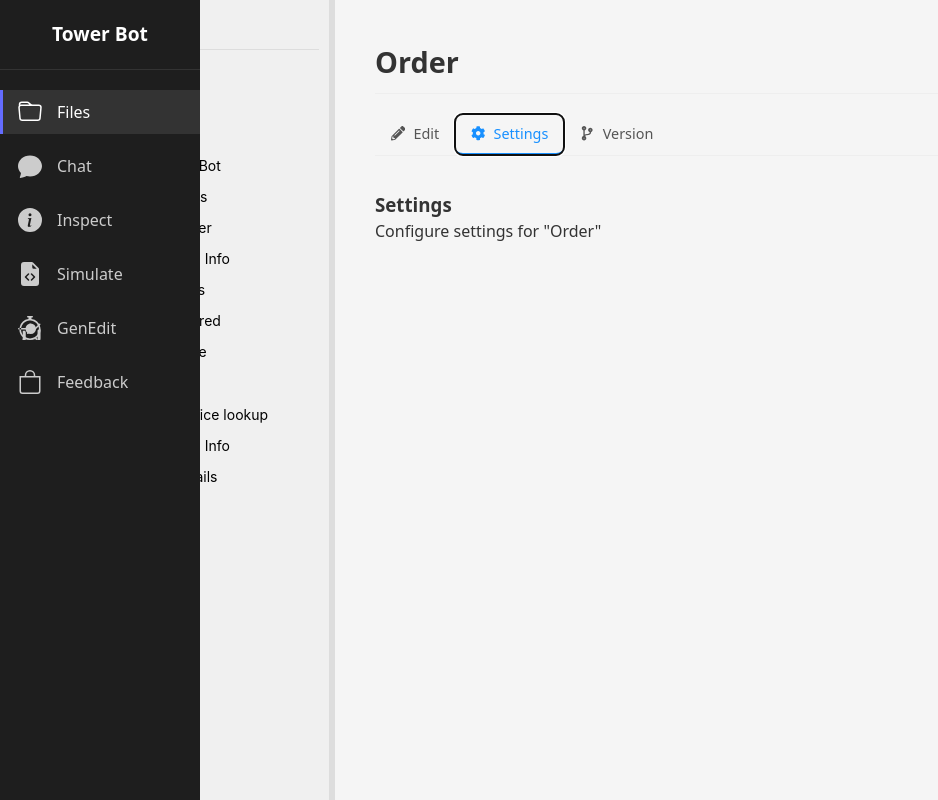
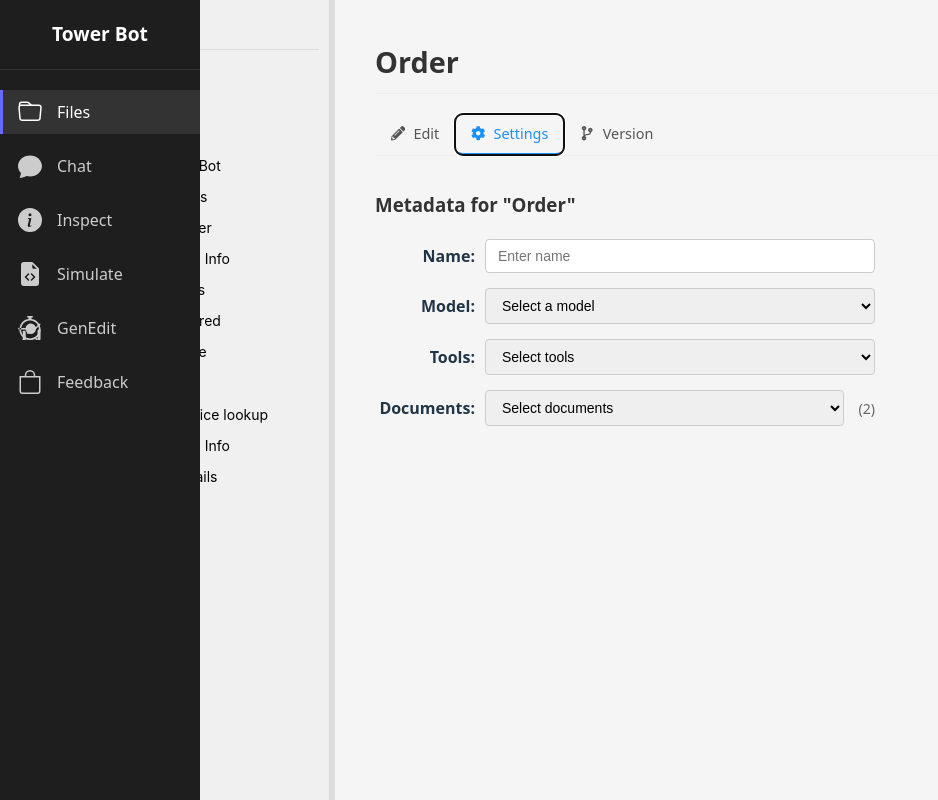
Before and after one commit to connor-distyl/distillery-fe-sketch, a React (Vite) app: page /workspace in a window 1280 px wide. Both pictures are taken after a click on the button "Settings". Shown: the whole page, without its empty margins (0-938 px from the left). Built offline with nearby package versions, Linux system fonts and the light colour scheme.

Commit message:
tabs as separate components and settings prototype

```diff
--- a/src/pages/WorkspacePage/ContentPanel.tsx
+++ b/src/pages/WorkspacePage/ContentPanel.tsx
@@ -1,5 +1,6 @@
 import React, { useState } from 'react';
 import { FaPencilAlt, FaCog, FaCodeBranch } from 'react-icons/fa';
+import { EditTab, SettingsTab, VersionTab } from './tabs';
 import './ContentPanel.css';
 
 type TabType = 'edit' | 'settings' | 'version';
@@ -14,26 +15,11 @@ const ContentPanel: React.FC<ContentPanelProps> = ({ selectedFile = 'Order' }) =
   const renderTabContent = () => {
     switch (activeTab) {
       case 'edit':
-        return (
-          <div className="tab-content">
-            <h3>Edit Mode</h3>
-            <p>This is where you would edit the content of "{selectedFile}"</p>
-          </div>
-        );
+        return <EditTab selectedFile={selectedFile} />;
       case 'settings':
-        return (
-          <div className="tab-content">
-            <h3>Settings</h3>
-            <p>Configure settings for "{selectedFile}"</p>
-          </div>
-        );
+        return <SettingsTab selectedFile={selectedFile} />;
       case 'version':
-        return (
-          <div className="tab-content">
-            <h3>Version History</h3>
-            <p>View and manage versions of "{selectedFile}"</p>
-          </div>
-        );
+        return <VersionTab selectedFile={selectedFile} />;
       default:
         return null;
     }
--- /dev/null
+++ b/src/pages/WorkspacePage/tabs/EditTab.tsx
@@ -0,0 +1,16 @@
+import React from 'react';
+
+interface EditTabProps {
+  selectedFile: string;
+}
+
+const EditTab: React.FC<EditTabProps> = ({ selectedFile }) => {
+  return (
+    <div className="tab-content">
+      <h3>Edit Mode</h3>
+      <p>This is where you would edit the content of "{selectedFile}"</p>
+    </div>
+  );
+};
+
+export default EditTab;
--- /dev/null
+++ b/src/pages/WorkspacePage/tabs/SettingsTab.css
@@ -0,0 +1,38 @@
+.settings-tab {
+  padding: 20px;
+}
+
+.metadata-form {
+  display: flex;
+  flex-direction: column;
+  gap: 15px;
+  max-width: 500px;
+  margin-top: 20px;
+}
+
+.metadata-field {
+  display: flex;
+  align-items: center;
+  gap: 10px;
+}
+
+.metadata-field label {
+  min-width: 100px;
+  font-weight: 600;
+  text-align: right;
+}
+
+.metadata-field input,
+.metadata-field select {
+  flex: 1;
+  padding: 8px 12px;
+  border: 1px solid #ccc;
+  border-radius: 4px;
+  font-size: 14px;
+}
+
+.document-count {
+  margin-left: 5px;
+  color: #666;
+  font-size: 14px;
+}
--- /dev/null
+++ b/src/pages/WorkspacePage/tabs/SettingsTab.tsx
@@ -0,0 +1,85 @@
+import React, { useState } from 'react';
+import './SettingsTab.css';
+
+interface SettingsTabProps {
+  selectedFile: string;
+}
+
+const SettingsTab: React.FC<SettingsTabProps> = ({ selectedFile }) => {
+  const [metadata, setMetadata] = useState({
+    name: '',
+    model: '',
+    tools: '',
+    documents: ''
+  });
+
+  const handleInputChange = (field: string, value: string) => {
+    setMetadata({
+      ...metadata,
+      [field]: value
+    });
+  };
+
+  return (
+    <div className="tab-content settings-tab">
+      <h3>Metadata for "{selectedFile}"</h3>
+
+      <div className="metadata-form">
+        <div className="metadata-field">
+          <label htmlFor="name">Name:</label>
+          <input
+            type="text"
+            id="name"
+            value={metadata.name}
+            onChange={(e) => handleInputChange('name', e.target.value)}
+            placeholder="Enter name"
+          />
+        </div>
+
+        <div className="metadata-field">
+          <label htmlFor="model">Model:</label>
+          <select
+            id="model"
+            value={metadata.model}
+            onChange={(e) => handleInputChange('model', e.target.value)}
+          >
+            <option value="">Select a model</option>
+            <option value="model1">Model 1</option>
+            <option value="model2">Model 2</option>
+            <option value="model3">Model 3</option>
+          </select>
+        </div>
+
+        <div className="metadata-field">
+          <label htmlFor="tools">Tools:</label>
+          <select
+            id="tools"
+            value={metadata.tools}
+            onChange={(e) => handleInputChange('tools', e.target.value)}
+          >
+            <option value="">Select tools</option>
+            <option value="tool1">Tool 1</option>
+            <option value="tool2">Tool 2</option>
+            <option value="tool3">Tool 3</option>
+          </select>
+        </div>
+
+        <div className="metadata-field">
+          <label htmlFor="documents">Documents:</label>
+          <select
+            id="documents"
+            value={metadata.documents}
+            onChange={(e) => handleInputChange('documents', e.target.value)}
+          >
+            <option value="">Select documents</option>
+            <option value="doc1">Document 1</option>
+            <option value="doc2">Document 2</option>
+          </select>
+          <span className="document-count">(2)</span>
+        </div>
+      </div>
+    </div>
+  );
+};
+
+export default SettingsTab;
--- /dev/null
+++ b/src/pages/WorkspacePage/tabs/VersionTab.tsx
@@ -0,0 +1,16 @@
+import React from 'react';
+
+interface VersionTabProps {
+  selectedFile: string;
+}
+
+const VersionTab: React.FC<VersionTabProps> = ({ selectedFile }) => {
+  return (
+    <div className="tab-content">
+      <h3>Version History</h3>
+      <p>View and manage versions of "{selectedFile}"</p>
+    </div>
+  );
+};
+
+export default VersionTab;
--- /dev/null
+++ b/src/pages/WorkspacePage/tabs/index.ts
@@ -0,0 +1,3 @@
+export { default as EditTab } from './EditTab';
+export { default as SettingsTab } from './SettingsTab';
+export { default as VersionTab } from './VersionTab';
```
